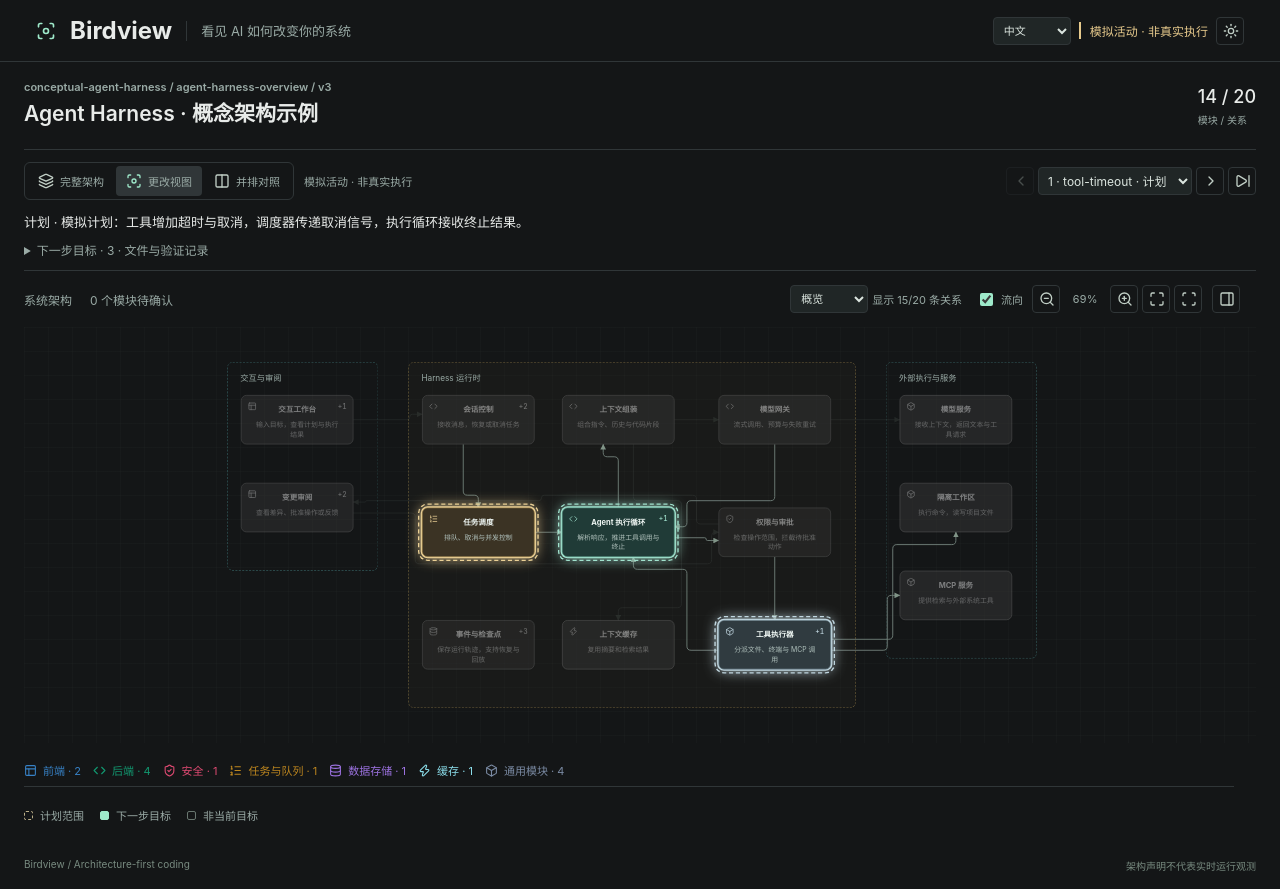
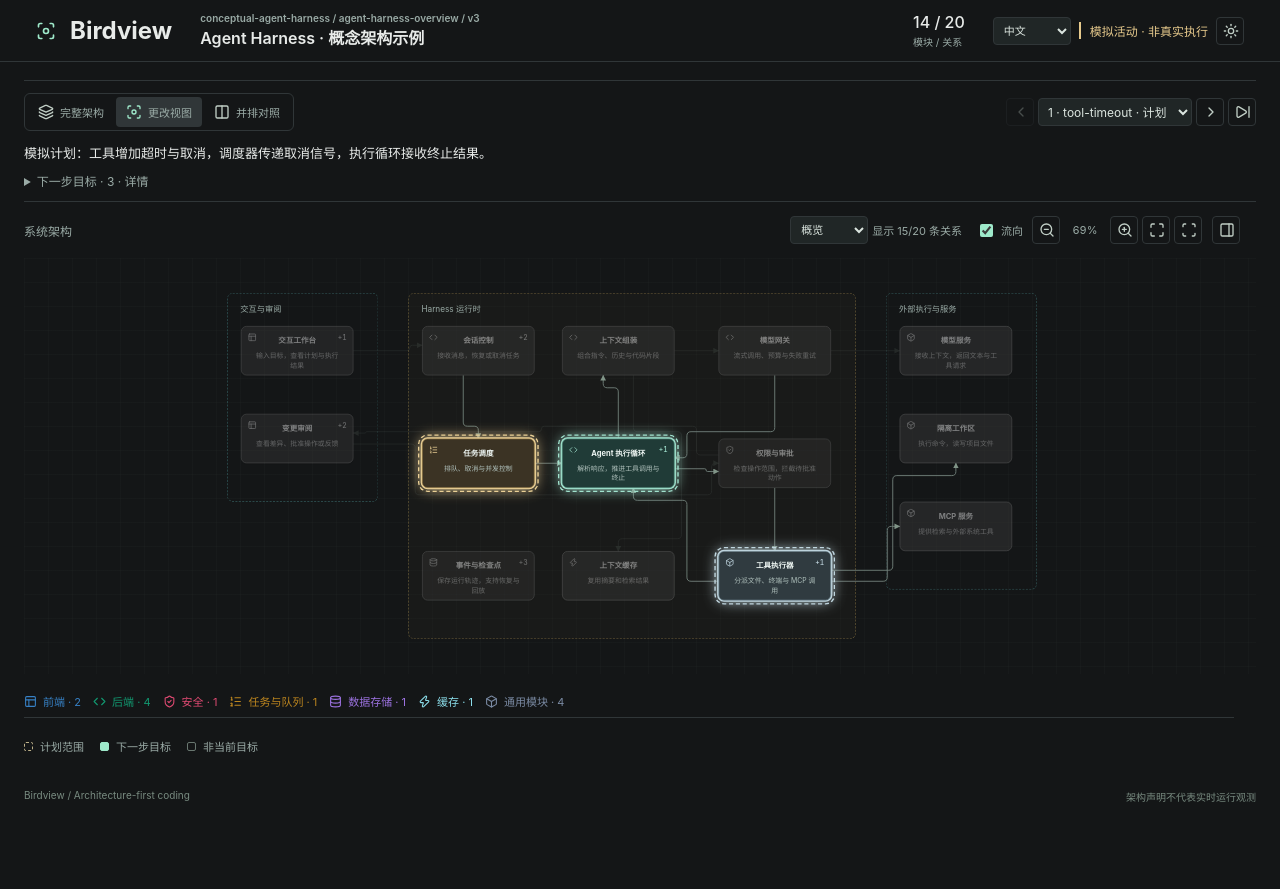
Before and after one commit to 899ms/birdview, a website: page examples/harness-activity.html in a window 1280 px wide. After the commit the page ends 820 px from the top, so only its background shows below. Drawn offline with Linux system fonts and the light colour scheme.

Commit message:
ui: simplify hints and move project details into header

```diff
--- a/assets/architecture-i18n.js
+++ b/assets/architecture-i18n.js
@@ -67,6 +67,7 @@ function applyLanguage() {
   document.title = `${localized(map.project, 'name')} | Birdview`;
   const count = map.modules.filter((module) => module.status === 'uncertain').length;
   $('uncertainty').textContent = isChinese() ? `${count} 个模块待确认` : `${count} uncertain modules`;
+  $('uncertainty').hidden = count === 0;
   flowLabel.title = t('关系方向动画，不代表实时数据传输');
   flowLabel.lastChild.textContent = t('流向');
   relationView.options[0].textContent = isChinese() ? '概览' : 'Overview';
--- a/examples/harness-activity.html
+++ b/examples/harness-activity.html
@@ -68,12 +68,14 @@
     .legend>span:last-child{gap:16px;flex-wrap:wrap}.node{border-radius:8px}.activity-toolbar button:active{transform:scale(.97)}
     @media(max-width:800px){.map-panes.compare{grid-template-columns:minmax(0,1fr)}.map-panes.compare .map-scroll{height:280px}.activity-history{margin-left:0;width:100%}#activity-step{max-width:none}#activity-details{grid-template-columns:minmax(0,1fr)}}
     @media(max-width:600px){#activity-mode{width:100%}#activity-mode button{flex:1;padding:5px 6px}.map-heading{gap:10px}.map-tools{justify-content:flex-start;margin-left:0;width:100%}.map-tools select{min-width:0}#relation-count{margin-right:2px}.map-panes .map-scroll{height:340px}.header-actions{min-width:0}.brand{gap:8px}header{gap:8px}}
+    header{height:auto;min-height:62px;gap:28px;padding-top:10px;padding-bottom:10px}header .brand,header .header-actions{flex-shrink:0}header .task{flex:1;min-width:0;padding:0;gap:24px}header .task h1{font-size:16px;line-height:1.4;margin:3px 0 0}header .task-count strong{font-size:16px}header .task-count{gap:2px}header #identity{font-size:10px}
+    @media(max-width:1000px){header{flex-wrap:wrap;gap:12px 20px}header .task{order:3;flex-basis:100%}header .header-actions{margin-left:auto}}
+    @media(max-width:600px){header .task-count{display:flex}header .task h1{font-size:15px}header .task{gap:12px}}
   </style>
 </head>
 <body>
-  <header><div class="brand"><span id="brand-icon"></span><strong>Birdview</strong><span class="divider"></span><span class="subtitle">看见 AI 如何改变你的系统</span></div><div class="header-actions"><span class="simulation">架构快照</span><button id="theme" aria-label="切换到浅色" title="切换到浅色"></button></div></header>
+  <header><div class="brand"><span id="brand-icon"></span><strong>Birdview</strong></div><section class="task"><div><div class="eyebrow" id="identity"></div><h1 id="project"></h1></div><div class="task-count"><strong id="count"></strong><span>模块 / 关系</span></div></section><div class="header-actions"><span class="simulation">架构快照</span><button id="theme" aria-label="切换到浅色" title="切换到浅色"></button></div></header>
   <main>
-    <section class="task"><div><div class="eyebrow" id="identity"></div><h1 id="project"></h1></div><div class="task-count"><strong id="count"></strong><span>模块 / 关系</span></div></section>
     <div class="workspace"><section class="map-area" aria-label="项目架构"><div class="map-heading"><span>系统架构</span><span id="uncertainty"></span><div class="map-tools"><button id="zoom-out" title="缩小" aria-label="缩小"></button><output id="zoom-value" aria-label="缩放比例"></output><button id="zoom-in" title="放大" aria-label="放大"></button><button id="fit" title="适配全图" aria-label="适配全图"></button><button id="actual" title="原始大小" aria-label="原始大小"></button></div></div><div class="map-scroll"><div id="map-stage"><div id="map"><svg id="connections" aria-label="模块关系"></svg><div id="nodes"></div></div></div></div><div class="legend"><span>架构快照 · 尚无修改活动</span></div></section>
       <aside><div class="eyebrow">模块详情</div><h2 id="module-name"></h2><p id="responsibility"></p><div class="field-label">文件归属</div><ul id="ownership"></ul><div class="field-label">源码证据</div><div id="evidence"></div><div class="detail"><div class="field-label">待确认</div><p id="questions"></p></div><div class="detail"><div class="field-label">相关连接</div><ul id="relations"></ul></div></aside>
     </div>
@@ -160,6 +162,7 @@ function applyLanguage() {
   document.title = `${localized(map.project, 'name')} | Birdview`;
   const count = map.modules.filter((module) => module.status === 'uncertain').length;
   $('uncertainty').textContent = isChinese() ? `${count} 个模块待确认` : `${count} uncertain modules`;
+  $('uncertainty').hidden = count === 0;
   flowLabel.title = t('关系方向动画，不代表实时数据传输');
   flowLabel.lastChild.textContent = t('流向');
   relationView.options[0].textContent = isChinese() ? '概览' : 'Overview';
@@ -669,7 +672,7 @@ const activityPanel = document.createElement('section');
 activityPanel.className = 'activity-panel';
 activityPanel.hidden = !activityEvents.length;
 activityPanel.innerHTML = '<div class="activity-toolbar"><div id="activity-mode" role="group"></div><span id="activity-source"></span><div class="activity-history"><button id="activity-prev"></button><select id="activity-step"></select><button id="activity-next"></button><button id="activity-latest"></button></div></div><div id="activity-summary" aria-live="polite"></div><details id="activity-disclosure"><summary></summary><div id="activity-details"></div></details>';
-document.querySelector('.task').after(activityPanel);
+document.querySelector('.workspace').before(activityPanel);
 const viewModes = { architecture: ['完整架构', 'Architecture', 'layers'], activity: ['更改视图', 'Changes', 'focus'], compare: ['并排对照', 'Compare', 'columns-2'] };
 for (const [mode, labels] of Object.entries(viewModes)) {
   const button = document.createElement('button');
@@ -789,11 +792,11 @@ function updateActivity() {
   $('activity-prev').disabled = activityIndex === 0;
   $('activity-next').disabled = $('activity-latest').disabled = activityIndex === activityEvents.length - 1;
   const source = DATA.simulation ? (zh ? '模拟活动 · 非真实执行' : 'Simulation · no real execution') : (zh ? 'Agent 声明 · 文件快照' : 'Agent-declared · file snapshot');
-  $('activity-source').textContent = source;
+  $('activity-source').hidden = true;
   document.querySelector('header .simulation').textContent = source;
   const names = ids => ids.map(id => localized(map.modules.find(module => module.id === id), 'name')).join(', ');
-  $('activity-summary').textContent = `${phaseNames[event.phase][zh ? 0 : 1]} · ${event.reason}`;
-  $('activity-disclosure').querySelector('summary').textContent = `${targetLabel}${terminalPhase ? '' : ` · ${event.targets.length}`} · ${zh ? '文件与验证记录' : 'Files and checks'}`;
+  $('activity-summary').textContent = event.reason;
+  $('activity-disclosure').querySelector('summary').textContent = `${targetLabel}${terminalPhase ? '' : ` · ${event.targets.length}`} · ${zh ? '详情' : 'Details'}`;
   const details = $('activity-details');
   details.replaceChildren();
   const fields = [
```
Also changed, not shown: assets/architecture-activity.js (+4 -4 lines), assets/architecture.html (+4 -2 lines).
